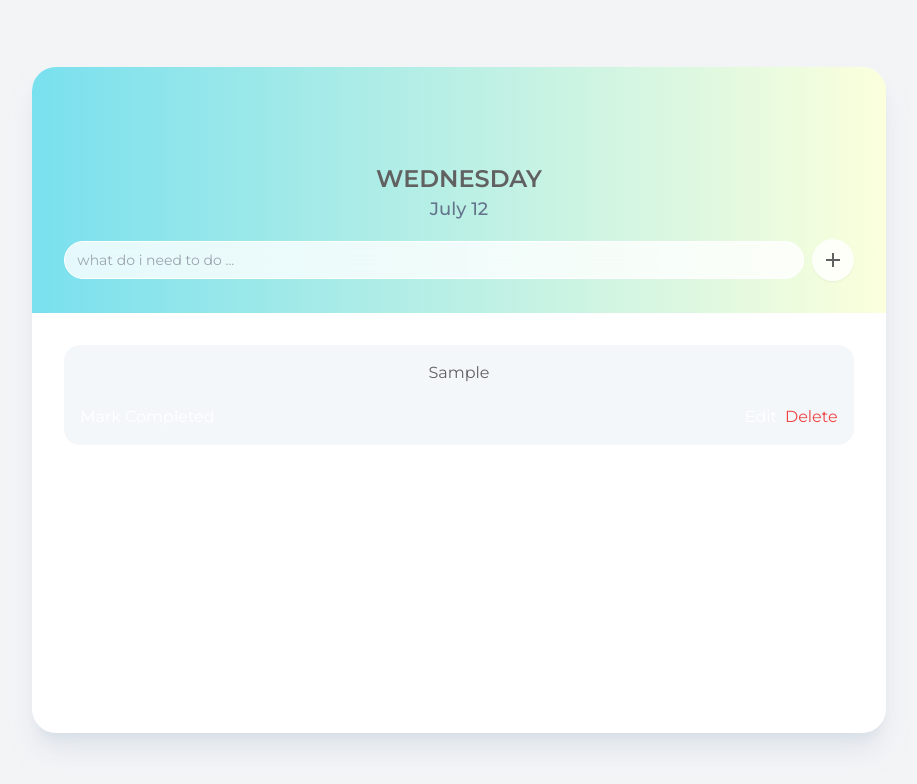
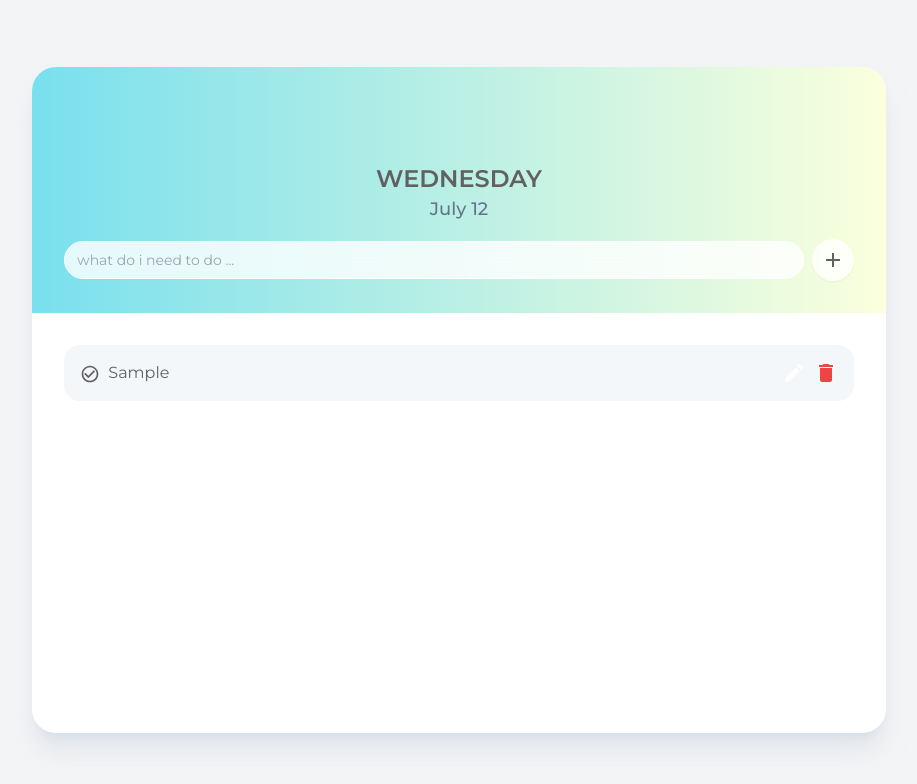
Before and after one commit to crystallo/simple-todo, a React (Vite) app: page / in a window 1280 px wide. Both pictures are taken after typing "Sample" into the empty fields and a click on the button 1013 px from the left and 260 px from the top of the page. Shown: the top 784 px of the page, without its empty margins (181-1098 px from the left). Built offline with nearby package versions, Linux system fonts and the light colour scheme.

Commit message:
item styling

```diff
--- a/src/components/TodoItem.tsx
+++ b/src/components/TodoItem.tsx
@@ -4,6 +4,13 @@ import { useEffect, useRef, useState } from "react";
 import useTodo from "../hooks/useTodo";
 import toast from "react-hot-toast";
 import Input from "./Input";
+import {
+  Check,
+  CheckCircle,
+  CheckCircleOutline,
+  Delete,
+  Edit,
+} from "@mui/icons-material";
 
 interface TodoItemProps {
   todo: Todo;
@@ -70,50 +77,43 @@ export const TodoItem = ({ todo }: TodoItemProps) => {
             onChange={(e) => setEditingTodoText(e.target.value)}
           />
           <button
-            className="px-5 py-2 text-sm font-normal bg-white active:scale-80 rounded-xl"
+            className="p-2 bg-white rounded-full active:scale-80"
             onClick={() => handleUpdate(todo.id)}
           >
-            Update
+            <Check fontSize="small" />
           </button>
         </motion.div>
       ) : (
-        <div className="flex flex-col gap-5">
+        <div className="flex gap-2">
+          <button onClick={() => handleStatusUpdate(todo.id)}>
+            {todo.status === "undone" ? (
+              <CheckCircleOutline fontSize="small" />
+            ) : (
+              <CheckCircle fontSize="small" />
+            )}
+          </button>
           <motion.span
             layout
             style={{
               textDecoration: todo.status === "done" ? "line-through" : "none",
             }}
+            className="w-full"
           >
             {todo.text}
           </motion.span>
           <div className="flex justify-between gap-5 text-white">
-            <button onClick={() => handleStatusUpdate(todo.id)}>
-              {todo.status === "undone" ? (
-                <span className="flex items-center gap-1">
-                  {/* <BsCheck2Square /> */}
-                  Mark Completed
-                </span>
-              ) : (
-                <span className="flex items-center gap-1">
-                  {/* <TbRefresh /> */}
-                  Mark Undone
-                </span>
-              )}
-            </button>
             <div className="flex items-center gap-2">
               <button
                 onClick={() => handleEdit(todo.id, todo.text)}
                 className="flex items-center gap-1 "
               >
-                {/* <FaRegEdit /> */}
-                Edit
+                <Edit />
               </button>
               <button
                 onClick={() => handleDelete(todo.id)}
                 className="flex items-center gap-1 text-red-500"
               >
-                {/* <RiDeleteBin7Line /> */}
-                Delete
+                <Delete />
               </button>
             </div>
           </div>
--- a/src/components/TodoList.tsx
+++ b/src/components/TodoList.tsx
@@ -6,9 +6,9 @@ export const TodoList = () => {
   const { todos } = useTodo();
 
   return (
-    <section className="w-full p-8 overflow-y-auto text-center no-scrollbar">
+    <section className="w-full p-8 overflow-y-auto no-scrollbar">
       {todos.length == 0 ? (
-        <p> There's nothing to do! ☁️</p>
+        <p className="text-center ">There's nothing to do! ☁️</p>
       ) : (
         <motion.ul className="grid gap-4 max-w">
           {todos.map((todo) => (
```
